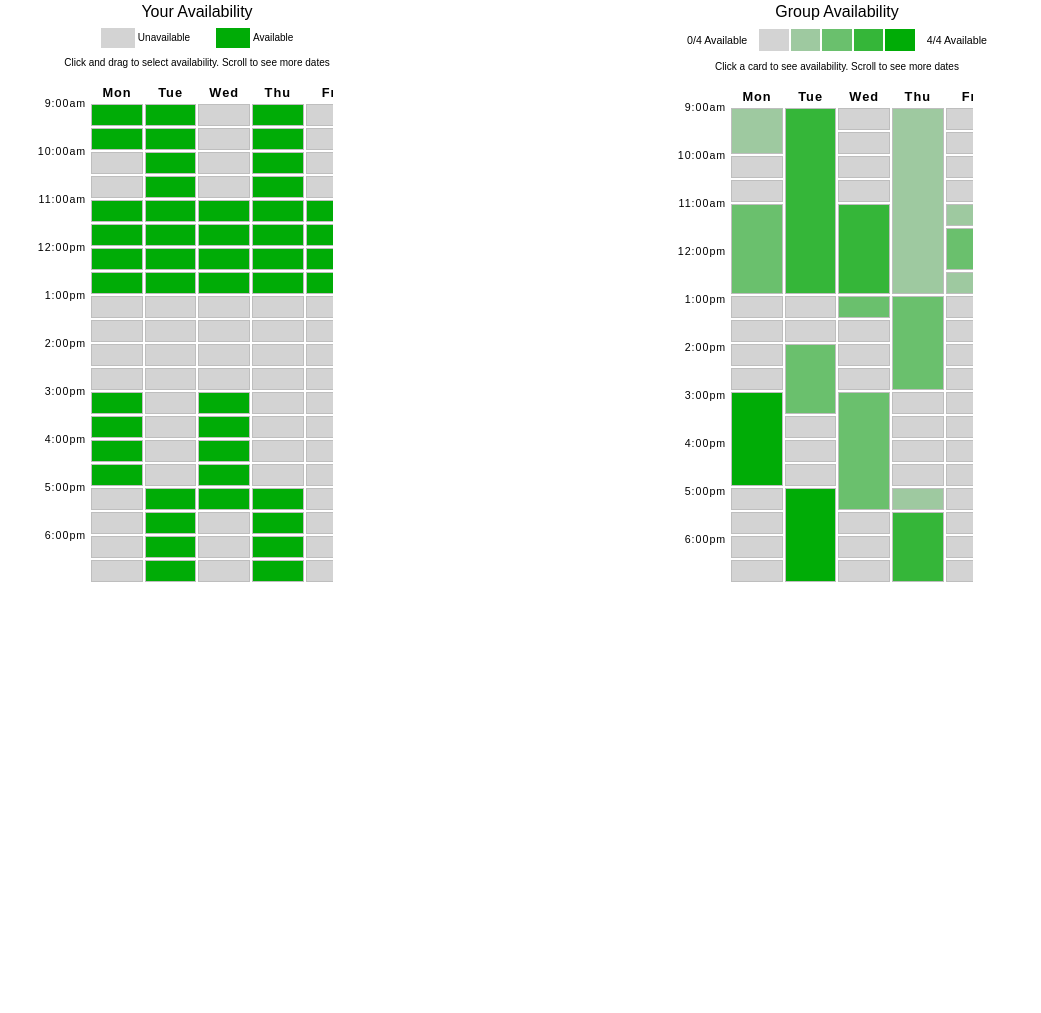
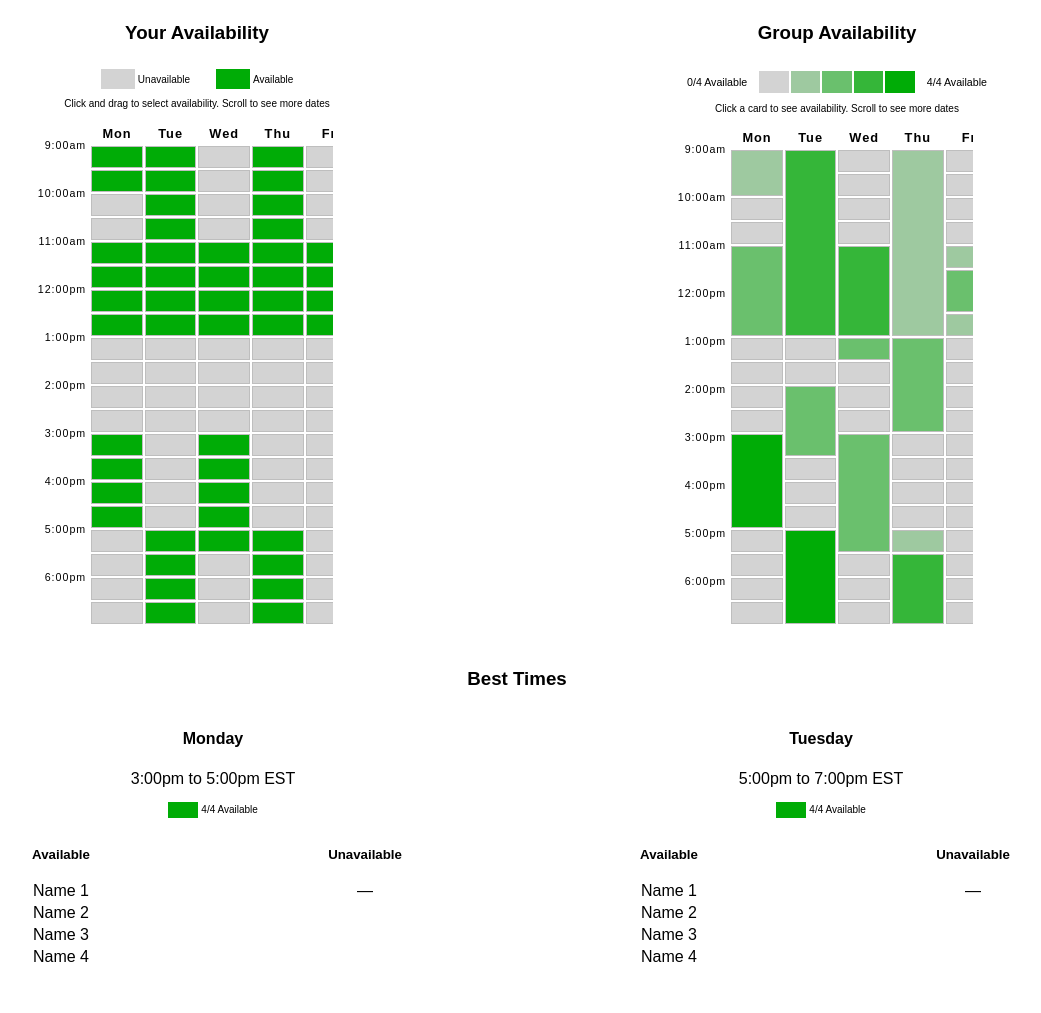
Before and after one commit to joobumjin/resposive_redesign, a plain HTML site: page index.html in a window 1280 px wide. Shown: the part 219-1232 px from the top of the page, without its empty margins (123-1164 px from the left). Before the commit the page ends 803 px from the top, so only its background shows below. Drawn offline with Linux system fonts and the light colour scheme.

Commit message:
feat: full functionality

```diff
--- a/index.html
+++ b/index.html
@@ -28,8 +28,8 @@
 
         <div class="availabilities" role="main">
             <div id="yours" class="avail_card">
-                Your Availability
-                <div id="samples" role="visual indicators of table samples">
+                <h3>Your Availability</h3>
+                <div class="samples" role="visual indicators of table samples">
                     <!-- <table id="unavail_sample"><tr><td ></td></tr></table> -->
                     <table class="unavail"><tr><td ></td></tr></table>
                     Unavailable
@@ -126,7 +126,7 @@
             </div>
 
             <div id="group" class="avail_card">
-                Group Availability
+                <h3>Group Availability</h3>
                 <div id="group_avail_legend">
                    0/4 Available
                     <table><tr><td class="none"></td><td class="one"></td><td class="two"></td><td class="three"></td><td class="four"></td></tr></table>
@@ -265,5 +265,61 @@
                 </div>
             </div>
         </div>
+
+        <div id="best">
+            <h3>Best Times</h3>
+            <div id="best_list">
+                <div id="best_1" class="best_card">
+                    <h4>Monday</h4>
+                    3:00pm to 5:00pm EST
+                    <div class="samples">
+                        <table><tr><td> </td></tr></table>
+                        <p> 4/4 Available </p>
+                    </div>
+                    <div class="avail_lists">
+                        <div class="av_list">
+                            <h5>Available</h5>
+                            <ul>
+                                <li>Name 1</li>
+                                <li>Name 2</li>
+                                <li>Name 3</li>
+                                <li>Name 4</li>
+                            </ul>
+                        </div>
+                        <div class="av_list">
+                            <h5>Unavailable</h5>
+                            <ul>
+                                <li>—</li>
+                            </ul>
+                        </div>
+                    </div>
+                </div>
+                <div id="best_2" class="best_card">
+                    <h4>Tuesday</h4>
+                    5:00pm to 7:00pm EST
+                    <div class="samples">
+                        <table><tr><td> </td></tr></table>
+                        <p> 4/4 Available </p>
+                    </div>
+                    <div class="avail_lists">
+                        <div class="av_list">
+                            <h5>Available</h5>
+                            <ul>
+                                <li>Name 1</li>
+                                <li>Name 2</li>
+                                <li>Name 3</li>
+                                <li>Name 4</li>
+                            </ul>
+                        </div>
+                        <div class="av_list">
+                            <h5>Unavailable</h5>
+                            <ul>
+                                <li>—</li>
+                            </ul>
+                        </div>
+                    </div>
+                </div>
+            </div>
+        </div>
     </body>
 </html>
--- a/styles.css
+++ b/styles.css
@@ -43,7 +43,7 @@ body {
 .availabilities{
     width: 100%;
     display: flex;
-    flex-direction: row;
+    flex-flow: row wrap;
 }
 
 .avail_card{
@@ -76,7 +76,7 @@ td{
     }
 }
 
-#samples{
+.samples{
     display: flex;
     flex-direction: row;
     font-size: 10px;
@@ -210,6 +210,71 @@ td{
     }
 }
 
+#best{
+    width: 100%;
+    height: auto;
+    margin-top: 3vh;
+    margin-bottom: 10vh;
+    display: flex;
+    flex-direction: column;
+    align-items: center;
+}
+
+#best_list {
+    width: 95%;
+    display: flex;
+    flex-flow: row wrap;
+    justify-content: center;
+}
+
+.best_card {
+    width: 50%;
+    display: flex;
+    flex-flow: column wrap;
+    align-items: center;
+    justify-content: flex-start;
+    margin-bottom: 3vh;
+    table {
+        width: 30px;
+        border-collapse: collapse;
+        margin-left: 0px;
+    }
+    td {
+        background-color: #00AC06;
+    }
+}
+
+.avail_lists {
+    width: 100%;
+    display: flex;
+    flex-flow: row wrap;
+    justify-content: space-between;
+}
+
+.av_list {
+    width: 50%;
+    display: flex;
+    flex-flow: column;
+    align-items: center;
+    h4{
+        margin-bottom: .5vh;
+    }
+    h5{
+        width: fit-content;
+        margin-bottom: .5vh;
+    }
+    p{
+        margin-bottom: .3vh;
+        font-size: 16px;
+    }
+    ul {
+        list-style-type:none;
+        padding-left: 0;
+        li {
+            margin-bottom: .5vh;
+        }
+    }
+}
 
 @media screen and (max-width: 600px) {
     #logo_bar{
@@ -229,4 +294,10 @@ td{
     .avail_card{
         width: 100%;
     }
+    #best_list{
+        flex-flow: column wrap;
+    }
+    .best_card{
+        width: 100%
+    }
 }
```
